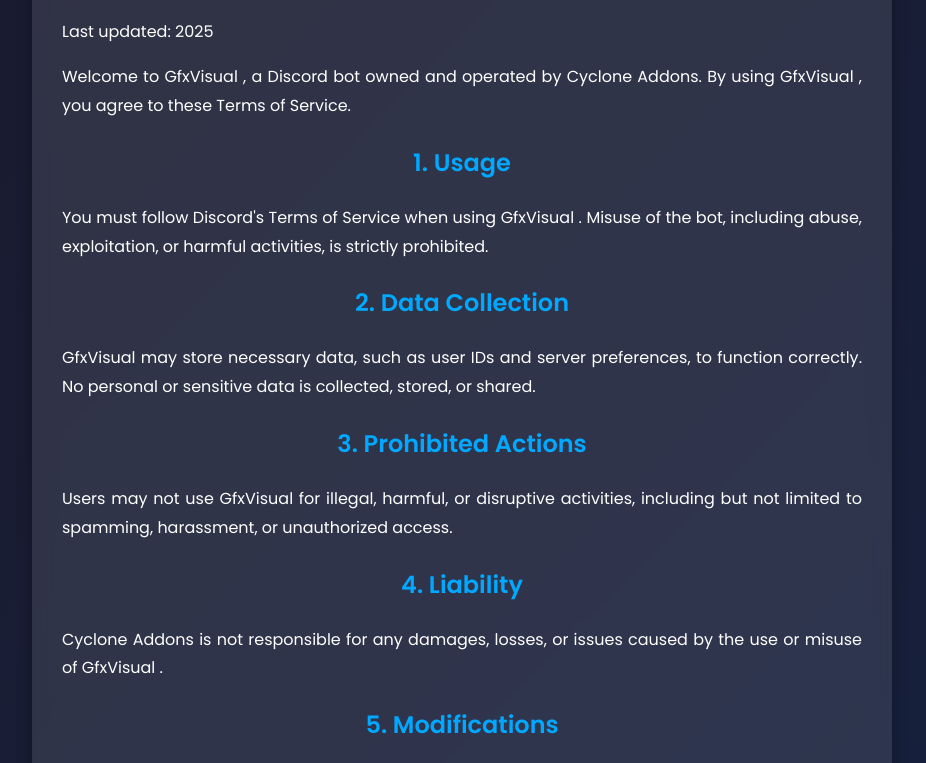
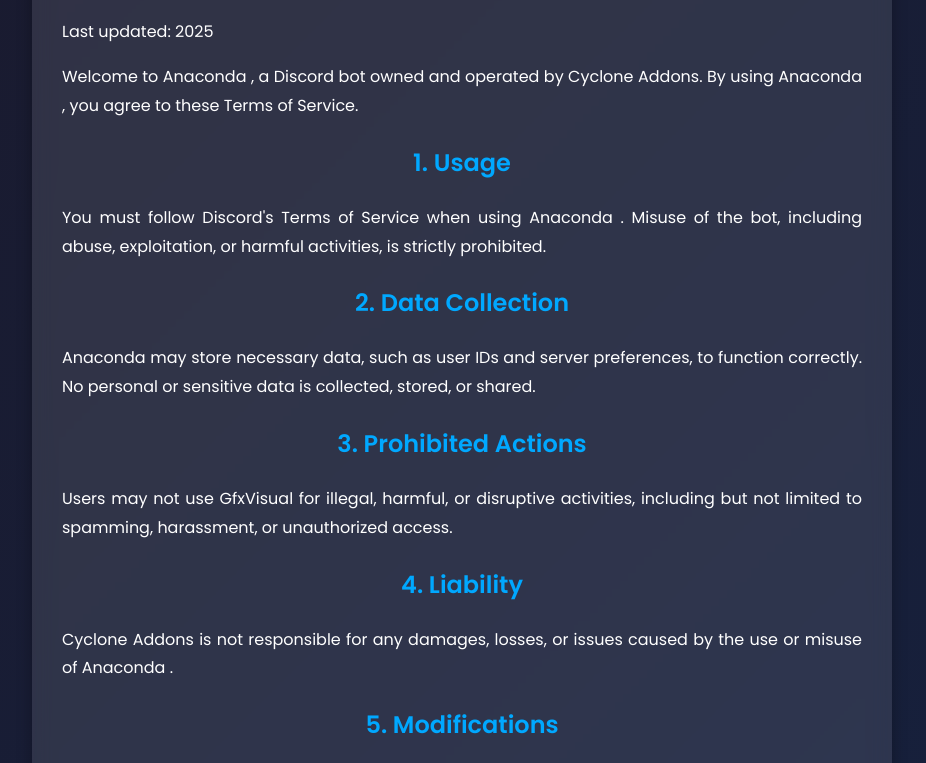
Before and after one commit to CycloneAddons/cycloneaddons.github.io, a plain HTML site: page tos.html in a window 1280 px wide. Shown: the part 162-925 px from the top of the page, without its empty margins (178-1104 px from the left). Drawn offline with Linux system fonts and the light colour scheme.

Commit message:
Update tos.html

```diff
--- a/tos.html
+++ b/tos.html
@@ -3,7 +3,7 @@
 <head>
     <meta charset="UTF-8">
     <meta name="viewport" content="width=device-width, initial-scale=1.0">
-    <title>Terms of Service - GfxVisual </title>
+    <title>Terms of Service - Anaconda</title>
     <style>
         body {
             font-family: 'Poppins', sans-serif;
@@ -48,19 +48,19 @@
     <div class="container">
         <h1>Terms of Service</h1>
         <p>Last updated: 2025</p>
-        <p>Welcome to GfxVisual , a Discord bot owned and operated by Cyclone Addons. By using GfxVisual , you agree to these Terms of Service.</p>
+        <p>Welcome to Anaconda , a Discord bot owned and operated by Cyclone Addons. By using Anaconda , you agree to these Terms of Service.</p>
 
         <h2>1. Usage</h2>
-        <p>You must follow Discord's Terms of Service when using GfxVisual . Misuse of the bot, including abuse, exploitation, or harmful activities, is strictly prohibited.</p>
+        <p>You must follow Discord's Terms of Service when using Anaconda . Misuse of the bot, including abuse, exploitation, or harmful activities, is strictly prohibited.</p>
 
         <h2>2. Data Collection</h2>
-        <p>GfxVisual  may store necessary data, such as user IDs and server preferences, to function correctly. No personal or sensitive data is collected, stored, or shared.</p>
+        <p>Anaconda may store necessary data, such as user IDs and server preferences, to function correctly. No personal or sensitive data is collected, stored, or shared.</p>
 
         <h2>3. Prohibited Actions</h2>
         <p>Users may not use GfxVisual  for illegal, harmful, or disruptive activities, including but not limited to spamming, harassment, or unauthorized access.</p>
 
         <h2>4. Liability</h2>
-        <p>Cyclone Addons is not responsible for any damages, losses, or issues caused by the use or misuse of GfxVisual .</p>
+        <p>Cyclone Addons is not responsible for any damages, losses, or issues caused by the use or misuse of Anaconda .</p>
 
         <h2>5. Modifications</h2>
         <p>We reserve the right to modify or terminate the service at any time without prior notice.</p>
```
